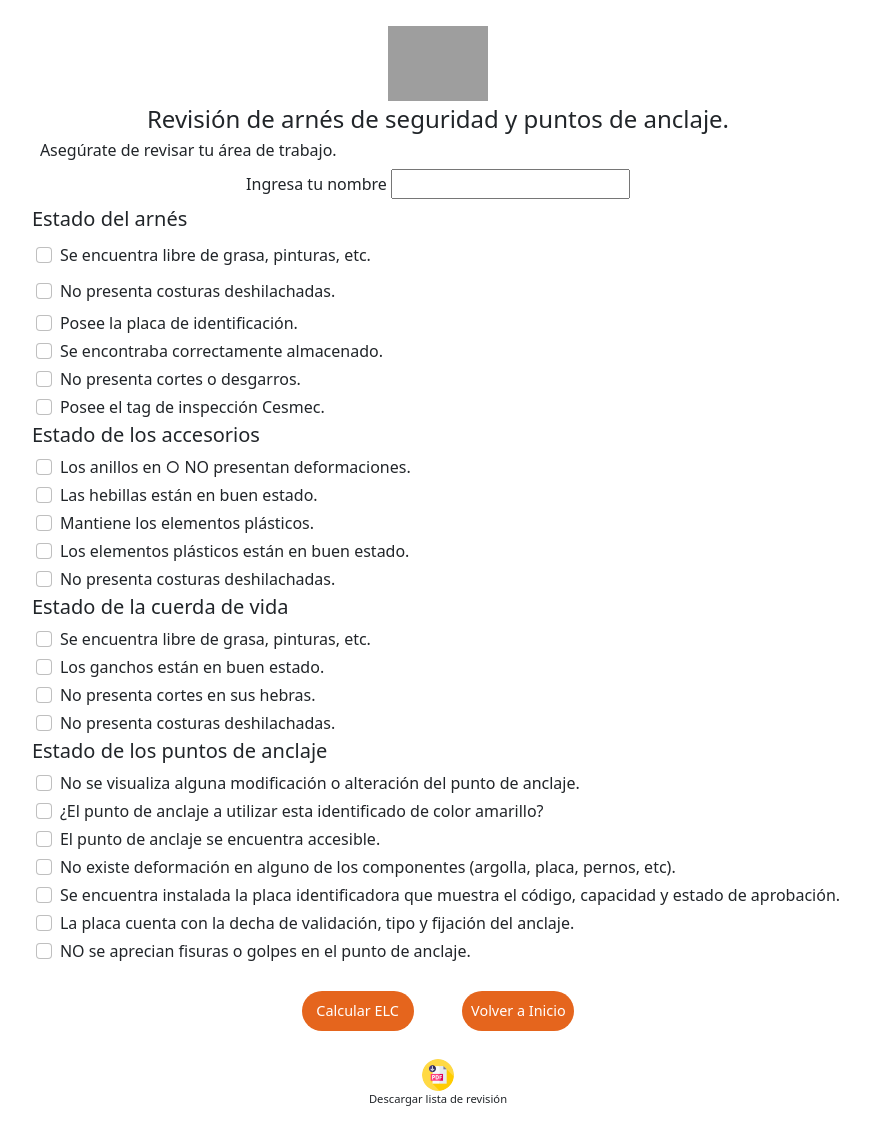
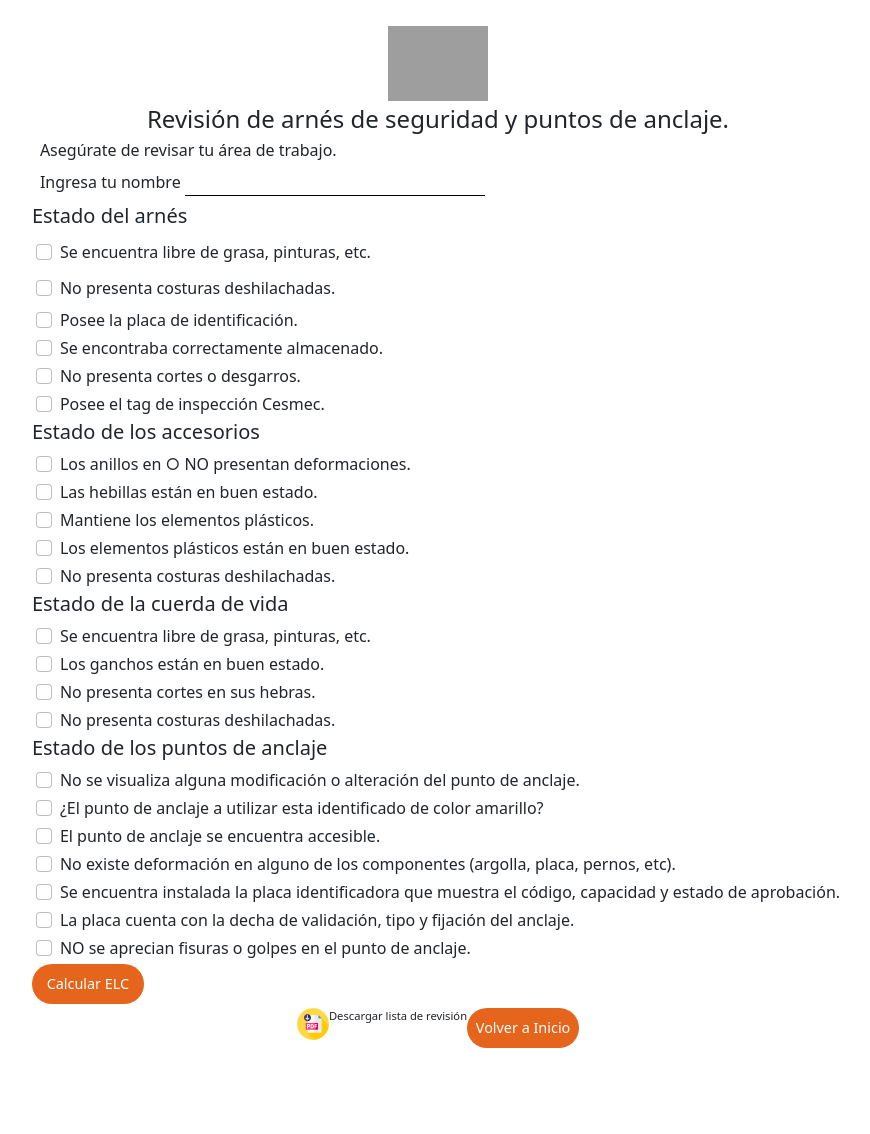
Before and after one commit to emmiraffo/desafio-bhp, a React (Create React App) app: page /checklist in a window 1280 px wide. Shown: the whole page, without its empty margins (202-1072 px from the left). After the commit the page ends 1073 px from the top, so only its background shows below. Built offline with nearby package versions, Linux system fonts and the light colour scheme; grey boxes are pictures that could not be loaded.

Commit message:
se agrega funcion volver atrás en checklist

```diff
--- a/src/components/CheckList.css
+++ b/src/components/CheckList.css
@@ -4,6 +4,14 @@
     flex-direction: column;
     justify-content: center;
     align-items: center;
+
+}
+.input-name{
+    width:300px;
+    border: 0;
+    outline: 0;
+    background: transparent;
+    border-bottom: 1px solid black;
 
 }
 
@@ -16,7 +24,7 @@
     border-radius: 50px;
     color: white;
     border: none;
-    margin: 3%;
+
 
 }
 .btn-pdf{
--- a/src/components/CheckList.jsx
+++ b/src/components/CheckList.jsx
@@ -15,6 +15,10 @@ const CheckList = () => {
     const onSubmit = (data) => {
         console.log(data)
         history.push('/calculadora')
+    }
+
+    const backToHome = () => {
+        history.push('/')
     }
 
 
@@ -35,9 +39,9 @@ function generatePDF () {
             <form onSubmit={handleSubmit(onSubmit)} id="form" className="p-1">
                 <h4 className="text-center"> Revisión de arnés de seguridad y puntos de anclaje.</h4>
                 <h6 className="m-2">Asegúrate de revisar tu área de trabajo.</h6>
-                <div className="m-2 text-center">
+                <div className="m-2">
                     <label className="me-1">Ingresa tu nombre</label>
-                    <input type="text"  name="nombre" {...register("p1", { required: true })}/>
+                    <input type="text" className="input-name" name="nombre" {...register("p1", { required: true })}/>
                         {errors.p1 && <span className="text-danger text-small">Tu nombre es requerido</span>}
                 </div>
                 <h5>Estado del arnés</h5>
@@ -198,13 +202,13 @@ function generatePDF () {
                     </label>
                         {errors.p23 && <span className="text-danger text-small">Para continuar tu trabajo contacta a tu supervisor/a. ¡Tu seguridad es importante!</span>}
                 </div>
-                <div className="d-flex flex-row justify-content-center">
                     <button type="submit" className="btn-checklist">Calcular ELC</button>
-                    <button className="btn-checklist">Volver a Inicio</button>
-                </div>
             </form>
-            <button className="btn-pdf" onClick={generatePDF}></button>
-            <span className="text-pdf" >Descargar lista de revisión</span>
+            <div className="d-flex flex-r justify-content-center">
+                <button className="btn-pdf" onClick={generatePDF}></button>
+                <span className="text-pdf" >Descargar lista de revisión</span>
+                <button className="btn-checklist" onClick={backToHome}>Volver a Inicio</button>
+            </div>
         </div>
     )
 }
```
